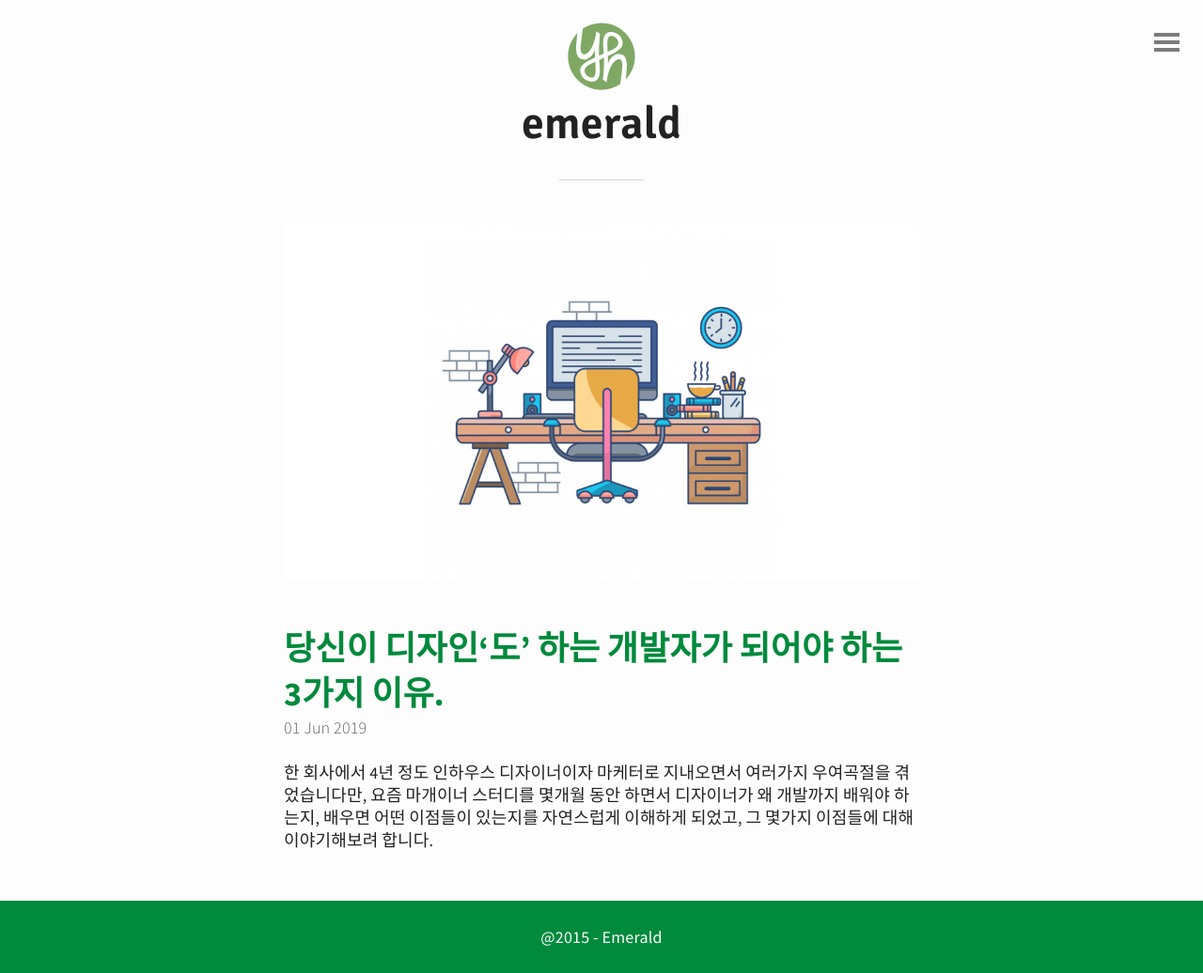
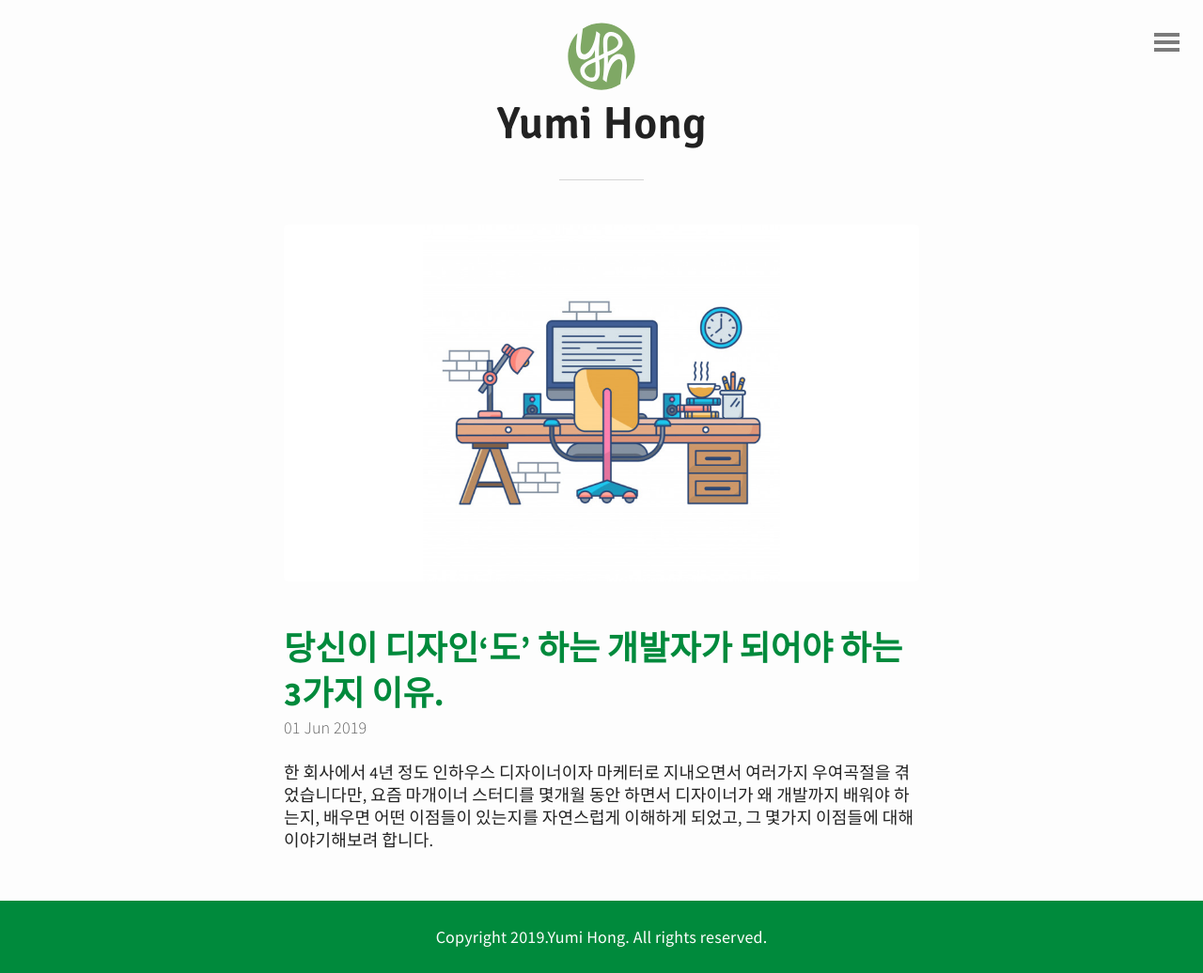
Before and after one commit to youmehong/Hi-test, a Jekyll site: the page built from index.html, in a window 1280 px wide. Shown: the whole page at 94% size. Built offline with Jekyll 4.4.1, drawn with Linux system fonts in a browser that asks for light colours; the list of posts is cut into pages by our own code.

Commit message:
푸터/헤더/메뉴/로고

```diff
--- a/_includes/footer.html
+++ b/_includes/footer.html
@@ -1 +1 @@
-<footer class="footer"><span>@2015 - Emerald</span></footer>
+<footer class="footer"><span>Copyright 2019.Yumi Hong. All rights reserved. </span></footer>
--- a/_includes/header.html
+++ b/_includes/header.html
@@ -1,6 +1,6 @@
 <header id="header">
 	<a href="{{ site.baseurl }}">
-		<img src="{{ "/img/emerald.svg" | prepend: site.baseurl | replace: '//', '/' }}" alt="Emerald Logo">
-	  <h1>emerald</h1>
+		<img src="{{ "/img/yumihong logo.svg" | prepend: site.baseurl | replace: '//', '/' }}" alt="yumihong logo">
+	  <h1>Yumi Hong</h1>
 	</a>
 </header>
--- a/_includes/menu.html
+++ b/_includes/menu.html
@@ -1,4 +1,4 @@
-<nav {% if site.reverse == true %}id="nav-left"{% else %}id="nav"{% endif %}>
+<nav {% if site.reverse == true %}id="nav-right"{% else %}id="nav"{% endif %}>
 	<div id="nav-list">
 		<a href="{{ site.baseurl }}">Home</a>
 
```
Also changed, not shown: img/yumihong logo.svg (renamed from img/emerald.svg).
